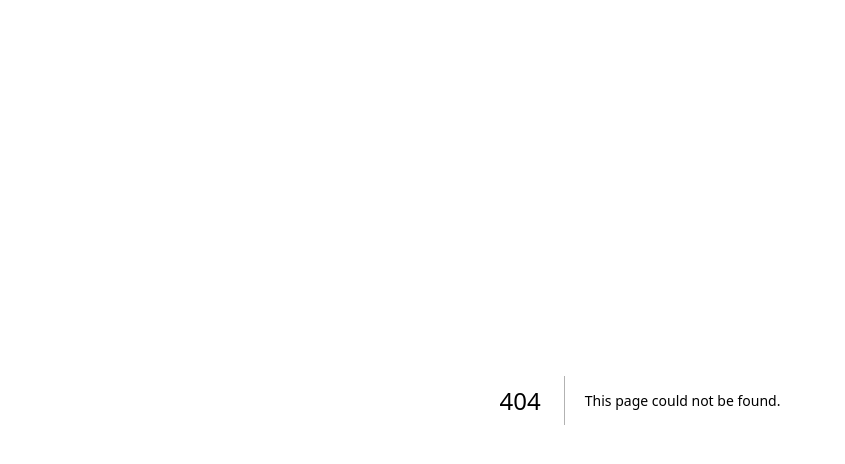
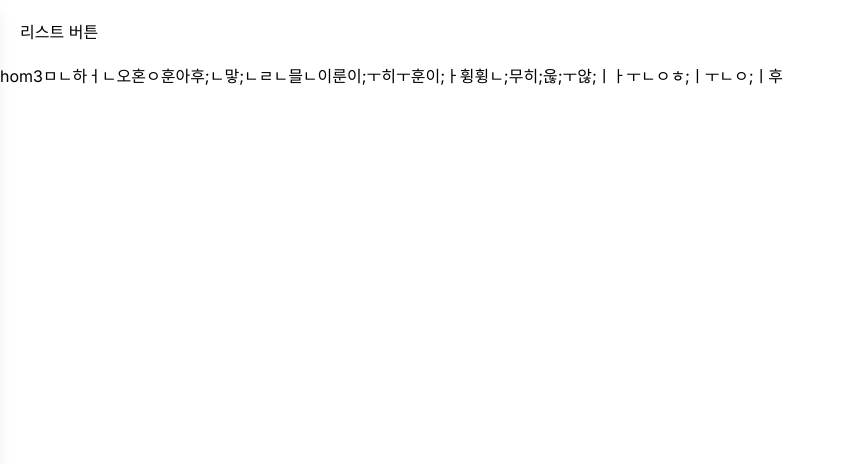
Before and after one commit to BobbyKJH/mvp_dummy, a Next.js app: page /home in a window 1280 px wide. Before the commit this address had no page. Shown: the top 464 px of the page, without its empty margins (0-845 px from the left). Built offline with nearby package versions, Linux system fonts and the light colour scheme.

Commit message:
Feat : Home Page
- Home Card Component 적용
- layout Header 추가

Feat     : 새로운 기능 추가
Refactor : 코드 리펙토링
Fix      : 버그 수정
Style    : CSS 수정
Docs     : 문서 추가 및 수정
Rename   : 폴더 이름 수정 및 위치 수정
Remove   : 폴더 삭제

```diff
--- a/src/app/(home)/page.tsx
+++ b/src/app/(home)/page.tsx
@@ -1,6 +1,7 @@
 import React from "react";
 
 import HomeLink from "@/app/(home)/_components/HomeLink";
+import HomeCard from "@/app/(home)/_components/HomeCard";
 import HomeSwiper from "@/app/(home)/_components/HomeSwiper";
 
 import { MdPerson } from "react-icons/md";
@@ -16,6 +17,15 @@ const HomePage: React.FC = () => {
         <HomeLink href="/" title="멘토" icon={<MdPerson />} />
         <HomeLink href="/" title="멘토" icon={<MdPerson />} />
       </div>
+
+      <div className="grid mx-auto my-4 w-full sm:grid-cols-3 xl:grid-cols-4 gap-6 max-w-[1000px]">
+        <HomeCard />
+        <HomeCard />
+        <HomeCard />
+        <HomeCard />
+        <HomeCard />
+        <HomeCard />
+      </div>
     </div>
   );
 };
--- /dev/null
+++ b/src/app/home/page.tsx
@@ -0,0 +1,7 @@
+import React from "react";
+
+const page: React.FC = () => {
+  return <>hom3ㅁㄴ하ㅓㄴ오혼ㅇ훈아후;ㄴ맣;ㄴㄹㄴ믈ㄴ이룬이;ㅜ히ㅜ훈이;ㅏ휭휭ㄴ;무히;욶;ㅜ않;ㅣㅏㅜㄴㅇㅎ;ㅣㅜㄴㅇ;ㅣ후</>;
+};
+
+export default page;
--- a/src/app/layout.tsx
+++ b/src/app/layout.tsx
@@ -5,6 +5,7 @@ import { Inter } from "next/font/google";
 import "@/app/globals.css";
 
 import { Mento } from "@/utils/type";
+import Header from "@/components/header/Header";
 
 const inter = Inter({ subsets: ["latin"] });
 
@@ -16,7 +17,11 @@ export const metadata: Metadata = {
 const RootLayout: React.FC<Mento.Layout> = ({ children }) => {
   return (
     <html lang="en">
-      <body className={inter.className}>{children}</body>
+      <body className={inter.className}>
+        <Header />
+
+        <>{children}</>
+      </body>
     </html>
   );
 };
--- /dev/null
+++ b/src/components/header/Header.tsx
@@ -0,0 +1,30 @@
+"use client";
+import Link from "next/link";
+import React, { useState } from "react";
+
+const Header: React.FC = () => {
+  const [btn, setBtn] = useState(false);
+  return (
+    <header className="sticky top-0 right-0 left-0 bg-white p-5 z-50">
+      <button className="border-black" onClick={() => setBtn(true)}>
+        리스트 버튼
+      </button>
+
+      <div className={`relative flex `}>
+        <button className={`fixed top-0 left-0 right-0 bottom-0 transition-all duration-300 ${btn ? "bg-[#80808060] z-10 cursor-pointer" : "-z-10 cursor-default"}`} onClick={() => setBtn(false)} />
+
+        <div className={`fixed top-0 left-0 z-20 w-64 h-full transition-all duration-300 transform -translate-x-full bg-white shadow-lg ${btn && "translate-x-0"}`}>
+          <button onClick={() => setBtn(false)}>닫기</button>
+          <div className="px-6 py-4">
+            <h2 className="text-lg font-semibold">Drawer</h2>
+            <p className="text-gray-500">This is a drawer.</p>
+          </div>
+
+          <Link href={"/home"}>1</Link>
+        </div>
+      </div>
+    </header>
+  );
+};
+
+export default Header;
```
